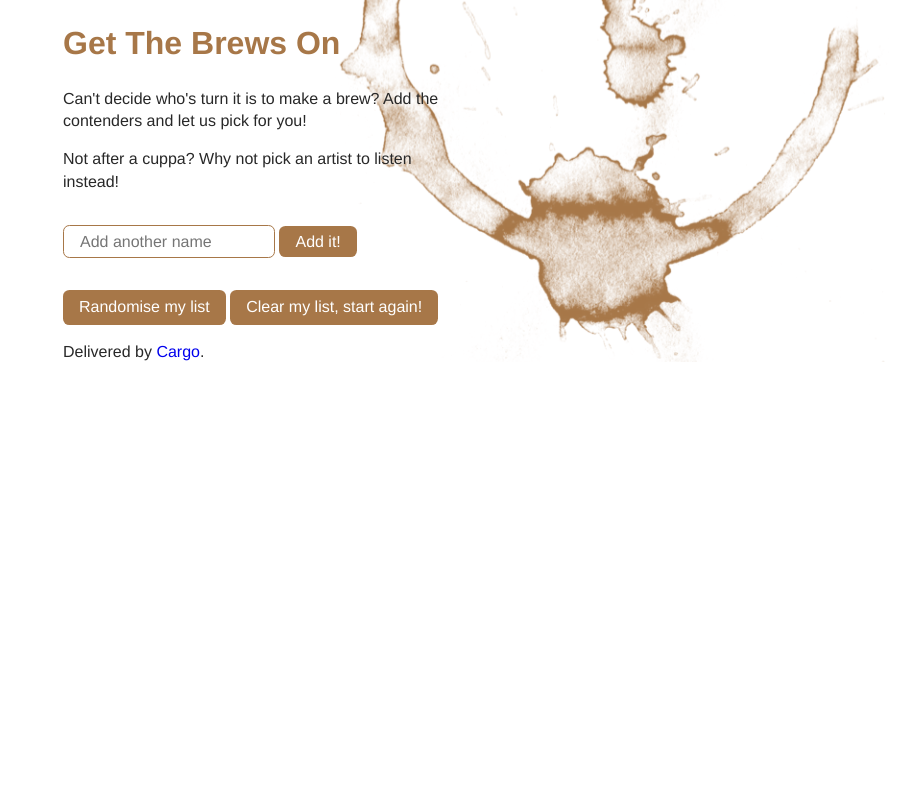
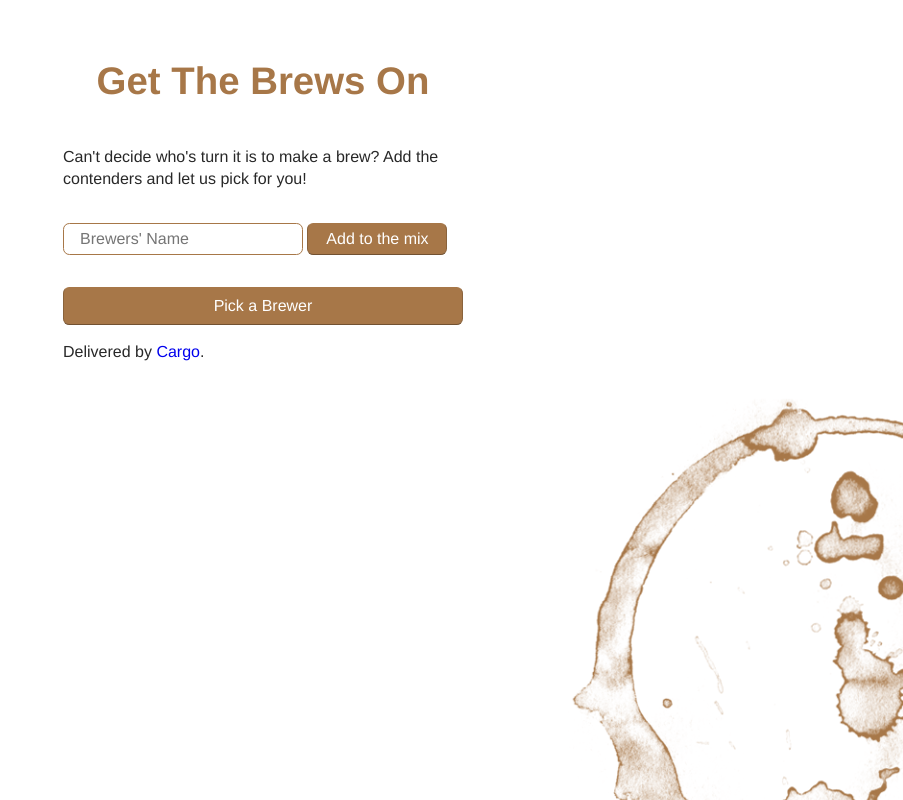
Before and after one commit to thatisrich/getthebrewson, a PHP site: page / in a window 1280 px wide. Shown: the whole page, without its empty margins (377-1280 px from the left). Run offline with PHP 8.4, Linux system fonts and the light colour scheme; some libraries are stand-ins or nearby versions; some web fonts are replaced.

Commit message:
Tweaking styles and wording
Signed-off-by: Richard Walker <richard@monkeybruiser.co.uk>

```diff
--- a/public/index.php
+++ b/public/index.php
@@ -32,7 +32,7 @@
 		<div class="wrap">
 
 			<p>Can't decide who's turn it is to make a brew? Add the contenders and let us pick for you!</p>
-			<p>Not after a cuppa? Why not pick an artist to listen instead!</p>
+			<?php /* <p>Not after a cuppa? Why not pick an artist to listen instead!</p> */ ?>
 
 			<ul class="brew-list" id="brewList">
 				<?php
@@ -54,8 +54,8 @@
 
 			<?php include 'modules/form-addname.php'; ?>
 
-			<a class="btn" id="brews" href="#" title="#">Randomise my list</a>
-			<a class="btn" id="clear-list" href="#" title="#">Clear my list, start again!</a>
+			<a class="btn" id="brews" href="#" title="#">Pick a Brewer</a>
+			<?Php /* <a class="btn" id="clear-list" href="#" title="#">Clear my list, start again!</a> */ ?>
 
 		</div>
 	</section>
--- a/public/library/js/scripts.js
+++ b/public/library/js/scripts.js
@@ -26,12 +26,12 @@
 
 	$('#brews').click(function() {
 		$('.brew-list').addClass('brew-list__active');
-		$('.brew-list li').removeClass('pickme');
+		$('.brew-list li').removeClass('itsme');
 		var brewlist = $('.brew-list li').toArray();
 		var elemlength = brewlist.length;
 		var randomnum = Math.floor(Math.random()*elemlength);
 		var randomitem = brewlist[randomnum];
-		$(randomitem).addClass('pickme');
+		$(randomitem).addClass('itsme');
 		console.log(randomnum);
 	});
 
--- a/public/library/scss/modules/_base.scss
+++ b/public/library/scss/modules/_base.scss
@@ -1,15 +1,22 @@
 /* =Base
 ========================================= */
+html {
+	height: 100%;
+	position: relative;
+}
+
 body {
 	background-image: url('../images/img-tea-stain.png');
 	background-position: right bottom;
 	background-repeat: no-repeat;
 	color: $text-color;
 	font-family: $body;
+	position: relative;
 }
 
 .wrap {
 	margin: 0 auto;
 	//max-width: 50.000em;
 	max-width: 25.000em;
+	width: 90%;
 }
--- a/public/library/scss/modules/_list-brewers.scss
+++ b/public/library/scss/modules/_list-brewers.scss
@@ -1,5 +1,15 @@
 .brew-list {
-
+	list-style: none;
+	margin: 2em 0;
+	padding: 0;
+	text-align: center;
+	li {
+		display: inline-block;
+		padding: 0 .5em;
+		&::after {
+			content: ', ';
+		}
+	}
 }
 
 .brew-list__active {
@@ -8,7 +18,7 @@
 		opacity: .5;
 	}
 	.itsme {
-		font-size: 3em;
+		font-size: 2em;
 		opacity: 1;
 	}
 }
--- a/public/library/scss/modules/forms/_forms.scss
+++ b/public/library/scss/modules/forms/_forms.scss
@@ -15,11 +15,12 @@
 		border-width: 1px;
 		border-radius: $border;
 		padding: .4em 1em;
-		width: 75%;
+		width: 60%;
 	}
 	&[type="submit"] {
-		border: 0;
-		width: 20%;
 		@extend .btn;
+		display: inline-block;
+		margin: 0;
+		width: 35%;
 	}
 }
--- a/public/library/scss/partials/_buttons.scss
+++ b/public/library/scss/partials/_buttons.scss
@@ -2,11 +2,16 @@
 ========================================= */
 .btn {
 	background-color: $primary;
+	border-color: $primary darken($primary, 8%) darken($primary, 15%);
+	border-style: solid;
 	border-radius: $border;
+	border-width: 1px;
 	color: $white;
-	display: inline-block;
+	display: block;
 	font-family: $fancy-sans;
+	margin: .5em 0;
 	padding: .4em 1em;
+	text-align: center;
 	&:hover,
 	&:focus {
 		background-color: darken($primary, 10%);
--- a/public/library/scss/partials/_typography.scss
+++ b/public/library/scss/partials/_typography.scss
@@ -19,7 +19,8 @@
 }
 
 h1, .h1 {
-	font-size: 3em;
+	font-size: 2.4em;
+	margin: 1.4em 0 1em;
 	text-align: center;
 }
 
--- a/public/modules/form-addname.php
+++ b/public/modules/form-addname.php
@@ -1,4 +1,4 @@
 <form class="add-name">
-	<input id="dataInput" placeholder="Add another name" type="text" />
-	<input id="addBrewer" type="submit" value="Add it!" />
+	<input id="dataInput" placeholder="Brewers' Name" type="text" />
+	<input id="addBrewer" type="submit" value="Add to the mix" />
 </form>
```
Also changed, not shown: public/library/css/style.css, public/library/images/img-tea-stain.png, 1 other file.
